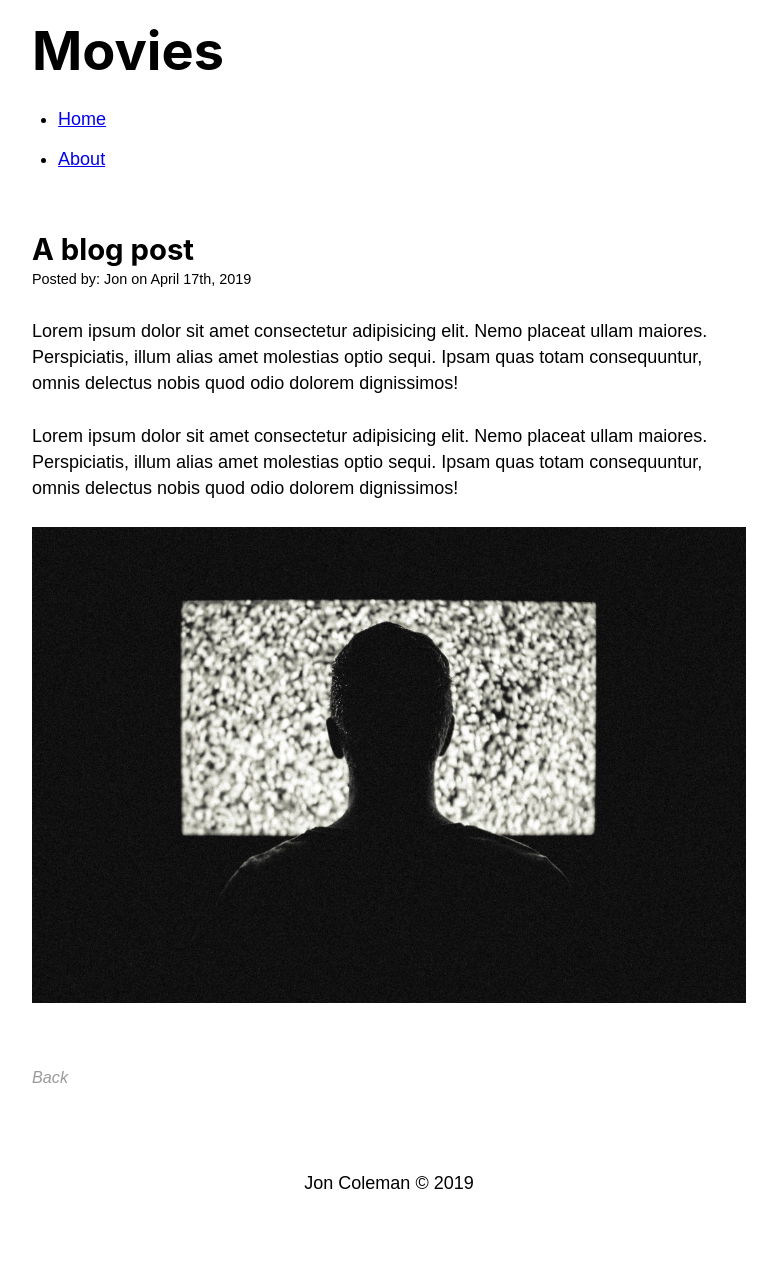
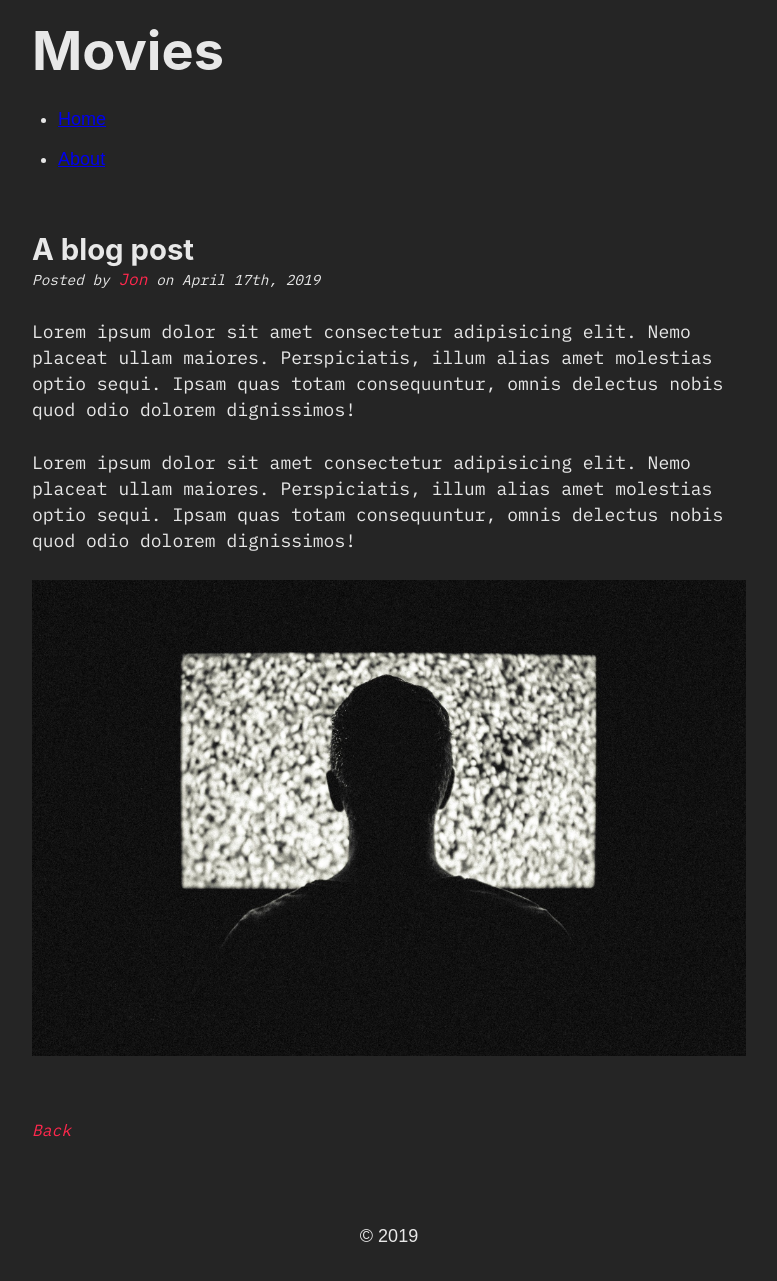
Before and after one commit to z336/movie-blog, a Gatsby site: page /blog/2019-04-20-a-blog-post in a window 1280 px wide. Shown: the part 15-1296 px from the top of the page, without its empty margins (251-1028 px from the left). Before the commit the page ends 1255 px from the top, so only its background shows below. Built offline with nearby package versions, Linux system fonts and the light colour scheme; Gatsby itself is replaced by a stand-in of ours.

Commit message:
style updates

```diff
--- a/src/components/footer.js
+++ b/src/components/footer.js
@@ -1,23 +1,11 @@
 import React from "react"
-import { graphql, useStaticQuery } from "gatsby"
 
 import styles from "./footer.module.scss"
 
 const Footer = () => {
-  const data = useStaticQuery(graphql`
-    query {
-      site {
-        siteMetadata {
-          author
-        }
-      }
-    }
-  `)
   return (
     <footer className={styles.footer}>
-      <p>
-        {data.site.siteMetadata.author} © {new Date().getFullYear()}
-      </p>
+      <p>© {new Date().getFullYear()}</p>
     </footer>
   )
 }
--- a/src/components/header.module.scss
+++ b/src/components/header.module.scss
@@ -3,7 +3,7 @@
 }
 
 .title {
-  color: #000000;
+  color: #e8e8e8;
   font-size: 3rem;
   text-decoration: none;
 }
@@ -15,16 +15,16 @@
 }
 
 .nav-item {
-  color: #999999;
+  color: #e8e8e8;
   font-size: 0.9rem;
   margin-right: 1.3rem;
   text-decoration: none;
 }
 
 .nav-item:hover {
-  color: #666666;
+  color: #cc203d;
 }
 
 .active-nav-item {
-  color: #333333;
+  color: #a3a3a3;
 }
--- a/src/pages/index.module.scss
+++ b/src/pages/index.module.scss
@@ -6,14 +6,14 @@
 .post {
   margin: 1rem 0;
   a {
-    color: #000000;
+    color: #e8e8e8;
     display: block;
     padding: 1rem;
     text-decoration: none;
   }
 
   a:hover {
-    color: #666666;
+    color: #cc203d;
   }
 
   h2 {
--- a/src/styles/index.scss
+++ b/src/styles/index.scss
@@ -1,4 +1,5 @@
 /* Reset provided by https://github.com/gatsbyjs/gatsby-starter-blog via MIT license */
+@import url("https://fonts.googleapis.com/css?family=IBM+Plex+Mono");
 
 html {
   font-family: sans-serif;
@@ -9,6 +10,7 @@ body {
   margin: 0;
   -webkit-font-smoothing: antialiased;
   -moz-osx-font-smoothing: grayscale;
+  background-color: #252525;
 }
 article,
 aside,
@@ -201,7 +203,7 @@ html {
   box-sizing: inherit;
 }
 body {
-  color: black;
+  color: #e8e8e8;
   font-family: sans-serif;
   font-weight: normal;
   word-wrap: break-word;
--- a/src/templates/blog.js
+++ b/src/templates/blog.js
@@ -26,8 +26,11 @@ const Blog = props => {
       <div className={styles.post}>
         <h2>{props.data.markdownRemark.frontmatter.title}</h2>
         <p className={styles.author}>
-          Posted by: {props.data.markdownRemark.frontmatter.author} on{" "}
-          {props.data.markdownRemark.frontmatter.date}
+          Posted by{" "}
+          <Link to="/about">
+            {props.data.markdownRemark.frontmatter.author}
+          </Link>{" "}
+          on {props.data.markdownRemark.frontmatter.date}
         </p>
         <div
           dangerouslySetInnerHTML={{ __html: props.data.markdownRemark.html }}
--- a/src/templates/blog.module.scss
+++ b/src/templates/blog.module.scss
@@ -4,18 +4,23 @@
   }
 
   a {
-    color: #999999;
+    color: #ff284d;
     font-size: 0.9rem;
     text-decoration: none;
   }
 
   a:hover {
-    color: #666666;
+    color: #cc203d;
+  }
+
+  p {
+    font-family: "IBM Plex Mono", monospace;
   }
 }
 
 .author {
   font-size: 0.8rem;
+  font-style: italic;
 }
 
 .back {
```
